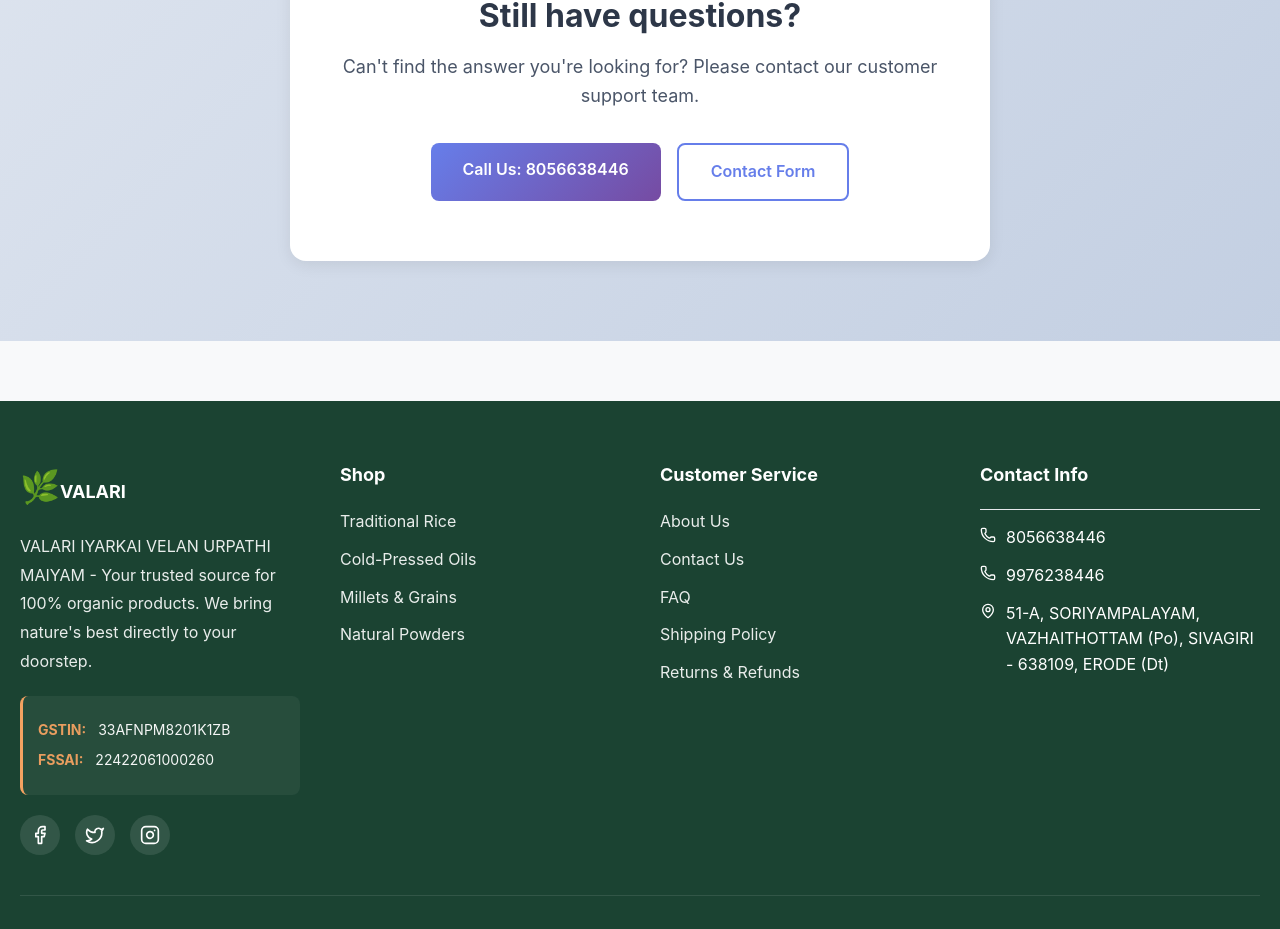
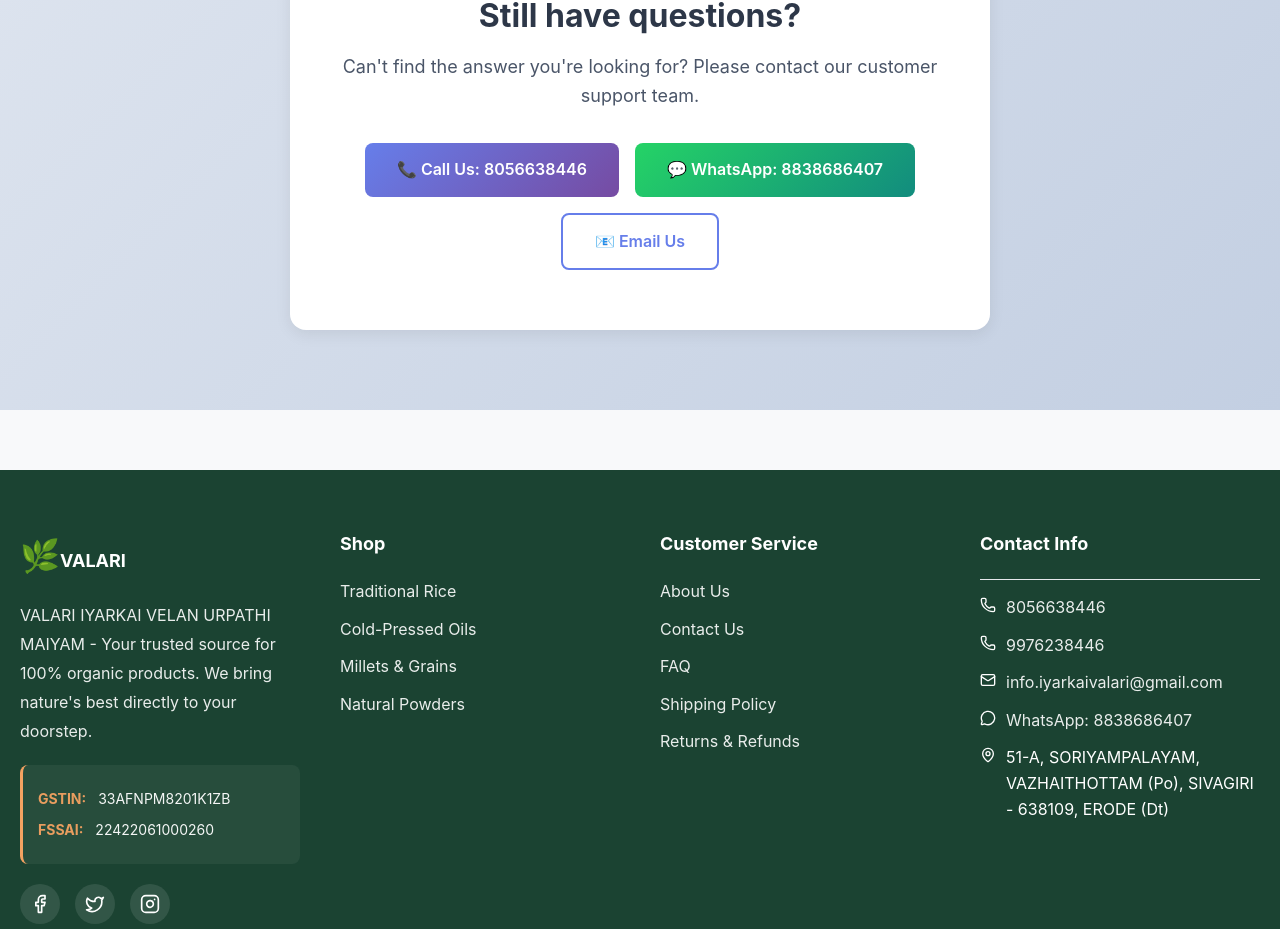
Before and after one commit to Prannav-7/freshflow-frontend, a React (Vite) app: page /faq in a window 1280 px wide. Shown: the part 1849-2778 px from the top of the page. Built offline with nearby package versions, Linux system fonts and the light colour scheme; no server answers.

Commit message:
Whatsapp

```diff
--- a/src/App.css
+++ b/src/App.css
@@ -1751,6 +1751,19 @@ body {
   margin-top: 2px;
 }
 
+.contact-info a {
+  color: white;
+  text-decoration: none;
+  opacity: 0.9;
+  transition: all 0.3s ease;
+}
+
+.contact-info a:hover {
+  opacity: 1;
+  color: var(--secondary-color);
+  text-decoration: underline;
+}
+
 .footer-bottom {
   display: flex;
   justify-content: space-between;
--- a/src/components/Footer.jsx
+++ b/src/components/Footer.jsx
@@ -1,4 +1,4 @@
-import { Facebook, Twitter, Instagram, Mail, Phone, MapPin } from 'lucide-react';
+import { Facebook, Twitter, Instagram, Mail, Phone, MapPin, MessageCircle } from 'lucide-react';
 import { Link } from 'react-router-dom';
 
 const Footer = () => {
@@ -51,11 +51,19 @@ const Footer = () => {
             <ul className="contact-info">
               <li>
                 <Phone size={16} />
-                <span>8056638446</span>
+                <a href="tel:8056638446">8056638446</a>
               </li>
               <li>
                 <Phone size={16} />
-                <span>9976238446</span>
+                <a href="tel:9976238446">9976238446</a>
+              </li>
+              <li>
+                <Mail size={16} />
+                <a href="mailto:info.iyarkaivalari@gmail.com">info.iyarkaivalari@gmail.com</a>
+              </li>
+              <li>
+                <MessageCircle size={16} />
+                <a href="https://wa.me/918838686407" target="_blank" rel="noopener noreferrer">WhatsApp: 8838686407</a>
               </li>
               <li>
                 <MapPin size={16} />
--- a/src/pages/Contact.jsx
+++ b/src/pages/Contact.jsx
@@ -43,13 +43,31 @@ const Contact = () => {
             return;
         }
 
-        // Simulate form submission
+        // Create Gmail compose URL with form data
+        const subject = encodeURIComponent(formData.subject || 'Contact Form Inquiry - Fresh Flow');
+        const body = encodeURIComponent(
+            `Name: ${formData.name}\n` +
+            `Email: ${formData.email}\n` +
+            `Phone: ${formData.phone || 'Not provided'}\n\n` +
+            `Message:\n${formData.message}\n\n` +
+            `---\n` +
+            `This message was sent from Fresh Flow Contact Form`
+        );
+
+        // Gmail compose URL - opens in new tab
+        const gmailUrl = `https://mail.google.com/mail/?view=cm&fs=1&to=info.iyarkaivalari@gmail.com&su=${subject}&body=${body}`;
+
+        // Open Gmail in new tab
+        window.open(gmailUrl, '_blank');
+
+        // Show success message
         setFormStatus({
             type: 'success',
-            message: 'Thank you for contacting us! We will get back to you soon.'
+            message: 'Gmail opened in new tab! Please review and send the email to complete your inquiry.'
         });
 
         // Reset form
+        setTimeout(() => {
             setFormData({
                 name: '',
                 email: '',
@@ -57,6 +75,7 @@ const Contact = () => {
                 subject: '',
                 message: ''
             });
+        }, 1500);
 
         // Clear status message after 5 seconds
         setTimeout(() => {
@@ -108,8 +127,8 @@ const Contact = () => {
                                     </div>
                                     <div className="info-content">
                                         <h3>Call Us</h3>
-                                        <p>8056638446</p>
-                                        <p>9976238446</p>
+                                        <p><a href="tel:8056638446" style={{ color: 'inherit', textDecoration: 'none' }}>8056638446</a></p>
+                                        <p><a href="tel:9976238446" style={{ color: 'inherit', textDecoration: 'none' }}>9976238446</a></p>
                                     </div>
                                 </div>
 
@@ -119,8 +138,7 @@ const Contact = () => {
                                     </div>
                                     <div className="info-content">
                                         <h3>Email Us</h3>
-                                        <p>info@valari.com</p>
-                                        <p>support@valari.com</p>
+                                        <p><a href="mailto:info.iyarkaivalari@gmail.com" style={{ color: 'inherit', textDecoration: 'none' }}>info.iyarkaivalari@gmail.com</a></p>
                                     </div>
                                 </div>
 
@@ -141,7 +159,7 @@ const Contact = () => {
                                 <MessageCircle size={24} />
                                 <p>
                                     For urgent queries, you can also reach us via WhatsApp at
-                                    <strong> 8056638446</strong> or <strong>9976238446</strong>
+                                    <a href="https://wa.me/918838686407" target="_blank" rel="noopener noreferrer" style={{ color: '#25D366', fontWeight: 'bold', marginLeft: '5px' }}>8838686407</a>
                                 </p>
                             </div>
                         </div>
--- a/src/pages/FAQ.jsx
+++ b/src/pages/FAQ.jsx
@@ -40,7 +40,7 @@ const FAQ = () => {
         },
         {
             question: 'Do you offer bulk or wholesale pricing?',
-            answer: 'Yes, we offer special pricing for bulk orders and wholesale purchases. Please contact us directly at 8056638446 or 9976238446 to discuss your requirements and get a customized quote.'
+            answer: 'Yes, we offer special pricing for bulk orders and wholesale purchases. Please contact us directly at 8056638446, 9976238446, or WhatsApp us at 8838686407 to discuss your requirements and get a customized quote.'
         },
         {
             question: 'How do you ensure product freshness?',
@@ -56,7 +56,7 @@ const FAQ = () => {
         },
         {
             question: 'How can I contact customer support?',
-            answer: 'You can reach us through multiple channels: Call us at 8056638446 or 9976238446, WhatsApp at the same numbers, or use the contact form on our Contact Us page. We typically respond within 24 hours.'
+            answer: 'You can reach us through multiple channels: Call us at 8056638446 or 9976238446, WhatsApp at 8838686407, email us at info.iyarkaivalari@gmail.com, or use the contact form on our Contact Us page. We typically respond within 24 hours.'
         }
     ];
 
@@ -112,10 +112,13 @@ const FAQ = () => {
                         </p>
                         <div className="faq-contact-buttons">
                             <a href="tel:8056638446" className="contact-btn primary">
-                                Call Us: 8056638446
+                                📞 Call Us: 8056638446
                             </a>
-                            <a href="/contact" className="contact-btn secondary">
-                                Contact Form
+                            <a href="https://wa.me/918838686407" target="_blank" rel="noopener noreferrer" className="contact-btn primary" style={{ background: 'linear-gradient(135deg, #25D366 0%, #128C7E 100%)' }}>
+                                💬 WhatsApp: 8838686407
+                            </a>
+                            <a href="mailto:info.iyarkaivalari@gmail.com" className="contact-btn secondary">
+                                📧 Email Us
                             </a>
                         </div>
                     </div>
--- a/src/pages/Returns.jsx
+++ b/src/pages/Returns.jsx
@@ -70,8 +70,8 @@ const Returns = () => {
                                 <div className="step-circle">1</div>
                                 <h3>Contact Us Within 48 Hours</h3>
                                 <p>
-                                    Call us at <strong>8056638446</strong> or <strong>9976238446</strong> or
-                                    email <strong>support@freshflow.com</strong> with your order ID and reason for return.
+                                    Call us at <a href="tel:8056638446" style={{ color: '#2d6a4f', fontWeight: 'bold' }}>8056638446</a> or <a href="tel:9976238446" style={{ color: '#2d6a4f', fontWeight: 'bold' }}>9976238446</a>, WhatsApp us at <a href="https://wa.me/918838686407" target="_blank" rel="noopener noreferrer" style={{ color: '#25D366', fontWeight: 'bold' }}>8838686407</a>, or
+                                    email <a href="mailto:info.iyarkaivalari@gmail.com" style={{ color: '#2d6a4f', fontWeight: 'bold' }}>info.iyarkaivalari@gmail.com</a> with your order ID and reason for return.
                                 </p>
                             </div>
 
@@ -215,7 +215,7 @@ const Returns = () => {
                                 </div>
                             </div>
                             <p className="cancellation-note">
-                                To cancel, call us immediately at <strong>8056638446</strong> or <strong>9976238446</strong>
+                                To cancel, call us immediately at <a href="tel:8056638446" style={{ color: '#2d6a4f', fontWeight: 'bold' }}>8056638446</a> or <a href="tel:9976238446" style={{ color: '#2d6a4f', fontWeight: 'bold' }}>9976238446</a>, or WhatsApp <a href="https://wa.me/918838686407" target="_blank" rel="noopener noreferrer" style={{ color: '#25D366', fontWeight: 'bold' }}>8838686407</a>
                             </p>
                         </div>
                     </div>
@@ -229,7 +229,7 @@ const Returns = () => {
                                 <Phone size={28} />
                                 <div>
                                     <h4>Call Us</h4>
-                                    <p>8056638446 | 9976238446</p>
+                                    <p><a href="tel:8056638446" style={{ color: 'inherit', textDecoration: 'none' }}>8056638446</a> | <a href="tel:9976238446" style={{ color: 'inherit', textDecoration: 'none' }}>9976238446</a></p>
                                     <span>Mon-Sat: 9 AM - 8 PM</span>
                                 </div>
                             </div>
@@ -237,8 +237,16 @@ const Returns = () => {
                                 <Mail size={28} />
                                 <div>
                                     <h4>Email Us</h4>
-                                    <p>support@freshflow.com</p>
+                                    <p><a href="mailto:info.iyarkaivalari@gmail.com" style={{ color: 'inherit', textDecoration: 'none' }}>info.iyarkaivalari@gmail.com</a></p>
                                     <span>Response within 24 hours</span>
+                                </div>
+                            </div>
+                            <div className="contact-method">
+                                <MessageCircle size={28} />
+                                <div>
+                                    <h4>WhatsApp Us</h4>
+                                    <p><a href="https://wa.me/918838686407" target="_blank" rel="noopener noreferrer" style={{ color: '#25D366', textDecoration: 'none', fontWeight: '600' }}>8838686407</a></p>
+                                    <span>Quick response</span>
                                 </div>
                             </div>
                         </div>
--- a/src/pages/Shipping.jsx
+++ b/src/pages/Shipping.jsx
@@ -1,4 +1,4 @@
-import { Package, Truck, MapPin, Clock, Phone, Mail } from 'lucide-react';
+import { Package, Truck, MapPin, Clock, Phone, Mail, MessageCircle } from 'lucide-react';
 import './Shipping.css';
 
 const Shipping = () => {
@@ -169,14 +169,21 @@ const Shipping = () => {
                                 <Phone size={24} />
                                 <div>
                                     <h4>Call Us</h4>
-                                    <p>8056638446 | 9976238446</p>
+                                    <p><a href="tel:8056638446" style={{ color: 'inherit', textDecoration: 'none' }}>8056638446</a> | <a href="tel:9976238446" style={{ color: 'inherit', textDecoration: 'none' }}>9976238446</a></p>
                                 </div>
                             </div>
                             <div className="contact-option">
                                 <Mail size={24} />
                                 <div>
                                     <h4>Email Us</h4>
-                                    <p>support@freshflow.com</p>
+                                    <p><a href="mailto:info.iyarkaivalari@gmail.com" style={{ color: 'inherit', textDecoration: 'none' }}>info.iyarkaivalari@gmail.com</a></p>
+                                </div>
+                            </div>
+                            <div className="contact-option">
+                                <MessageCircle size={24} />
+                                <div>
+                                    <h4>WhatsApp</h4>
+                                    <p><a href="https://wa.me/918838686407" target="_blank" rel="noopener noreferrer" style={{ color: '#25D366', textDecoration: 'none', fontWeight: '600' }}>8838686407</a></p>
                                 </div>
                             </div>
                         </div>
```
Lines whose indentation alone changed are shown as unchanged.
